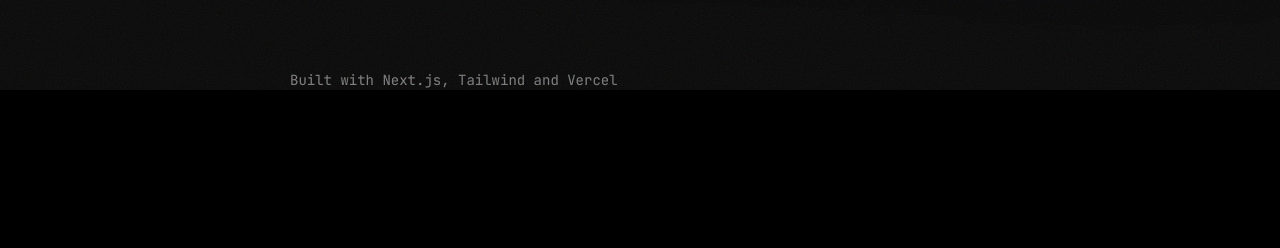
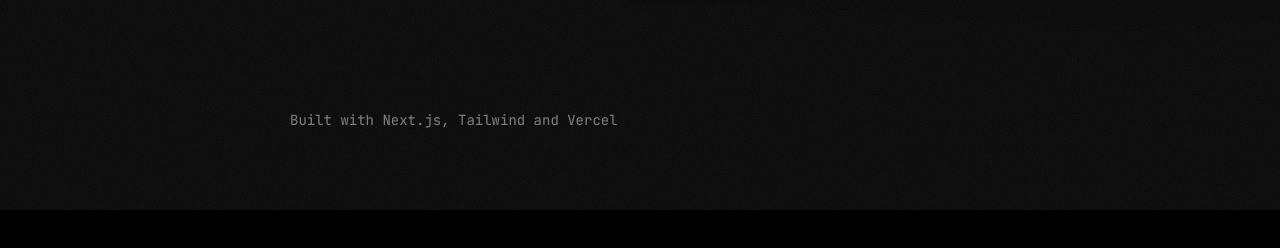
Before and after one commit to meetmakwana7396/portfolio, a Next.js app: page /articles in a window 1280 px wide. Shown: the part 342-590 px from the top of the page. Built offline with nearby package versions, Linux system fonts and the light colour scheme; no server answers.

Commit message:
Hero image removed user select

```diff
--- a/app/layout.tsx
+++ b/app/layout.tsx
@@ -44,7 +44,7 @@
               alt="lights"
               width={1000}
               height={1000}
-              className="w-full max-w-6xl h-fit object-contain absolute -top-10 opacity-40 lef-1/2 translate-x-1/3"
+              className="w-full max-w-6xl h-fit pointer-events-none select-none object-contain absolute -top-10 opacity-40 lef-1/2 translate-x-1/3"
             />
             {children}
             <Footer />
--- a/components/article/article-card.tsx
+++ b/components/article/article-card.tsx
@@ -3,7 +3,6 @@
 import React from "react";
 
 export function ArticleCard({
-  coverImageUrl,
   slug,
   className,
   children,
@@ -16,7 +15,10 @@
   return (
     <Link
       href={`/articles/${slug}`}
-      className={cn("w-full p-8 rounded hover:shadow-lg hover:bg-neutral-500/10 transition bg-neutral-500/5 flex flex-col gap-2", className)}>
+      className={cn(
+        "w-full p-8 rounded hover:shadow-lg hover:bg-neutral-500/20 transition bg-neutral-500/10 flex flex-col gap-2",
+        className
+      )}>
       {children}
     </Link>
   );
--- a/components/footer.tsx
+++ b/components/footer.tsx
@@ -1,8 +1,6 @@
-import Link from "next/link";
-
 const Footer = () => {
   return (
-    <footer className="w-full container my-10 px-4 sm:px-0">
+    <footer className="w-full container px-4 py-10 pb-20 sm:px-0">
       <p className="text-neutral-500 text-sm">
         Built with Next.js, Tailwind and Vercel
       </p>
--- a/components/landing-page/hero-section.tsx
+++ b/components/landing-page/hero-section.tsx
@@ -1,4 +1,3 @@
-import Image from "next/image";
 import Link from "next/link";
 
 const HeroSection = () => {
```
Also changed, not shown: public/noise.svg.
